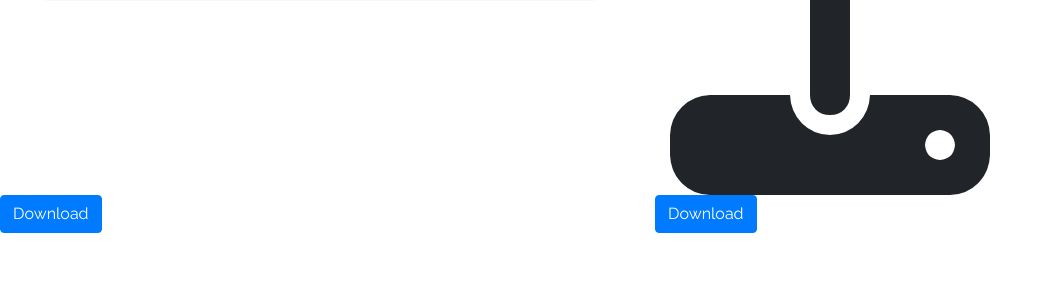
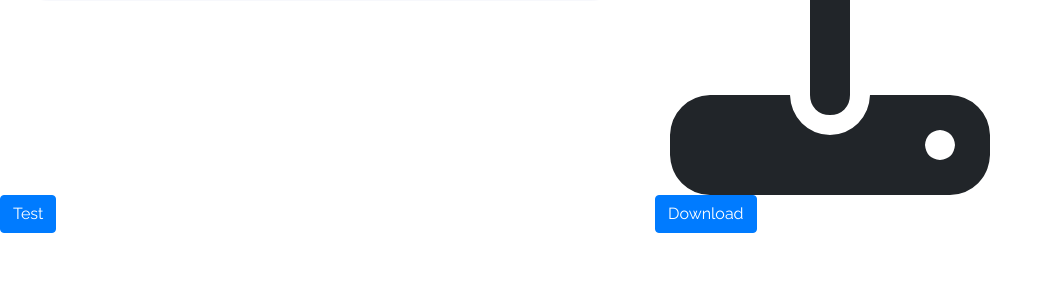
Before and after one commit to mritopep/Mritopet, a Flask app: template templates/index.html in a window 1280 px wide. Shown: the part 341-640 px from the top of the page, without its empty margins (0-1053 px from the left). Run offline with Flask 2, Linux system fonts and the light colour scheme; the template is opened without the code that fills it, so the values that code supplies are empty; some libraries are stand-ins or nearby versions.

```diff
--- a/mri2pet.py
+++ b/mri2pet.py
@@ -2,7 +2,7 @@
 from keras.models import load_model
 from PIL import Image
 import nibabel as nib
-from numpy import load, zeros, copy, arange, eye
+from numpy import load, zeros, copy, arange, eye, uint8
 from os import path
 THIS_FOLDER = path.dirname(path.abspath(__file__))
 
@@ -50,6 +50,6 @@ class Mri2Pet:
         predicted_imgs = copy(fake_images)
         predicted_data = path.join(THIS_FOLDER, 'output/img')
         for i in range(len(predicted_imgs)):
-        	im = Image.fromarray((predicted_imgs[i] * 255).astype(np.uint8))
+        	im = Image.fromarray((predicted_imgs[i] * 255).astype(uint8))
 	        im.save(f"{predicted_data}/predict_{i}.jpeg")
         return predicted_imgs
--- a/templates/index.html
+++ b/templates/index.html
@@ -78,7 +78,7 @@
   </div>
   <div class="row">
     <div class="col">
-      <a href="/test" class="btn btn-primary">Download</a>
+      <a href="/test" class="btn btn-primary">Test</a>
   </div>
     <div class="col">
         <a href="/download" class="btn btn-primary">Download</a>
```
Also changed, not shown: 2 other files.
